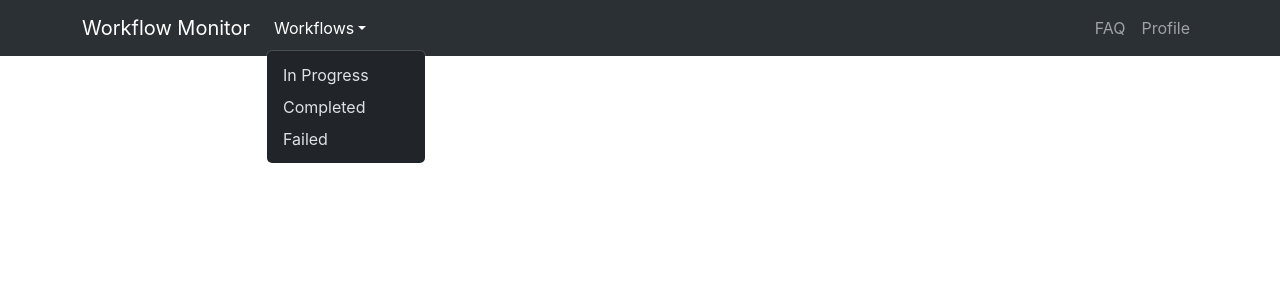
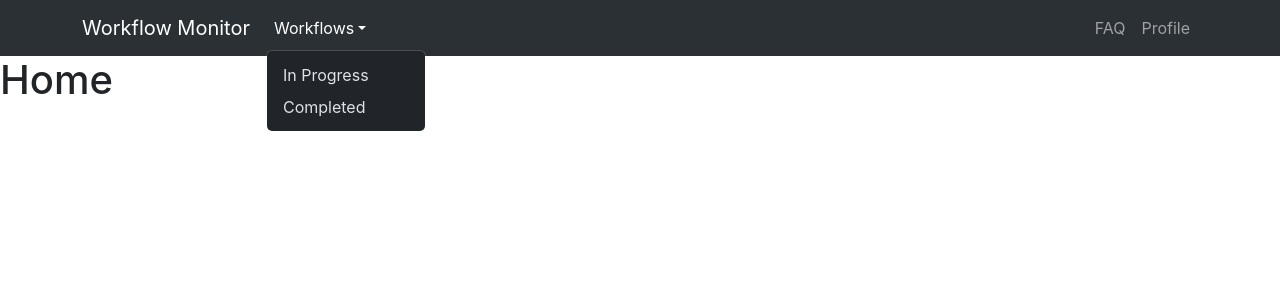
Before and after one commit to sidathasiri/workflow-automation-pwa, a React (Create React App) app: page / in a window 1280 px wide. Both pictures are taken after a click on the button "Workflows". Shown: the top 300 px of the page. Built offline with nearby package versions, Linux system fonts and the light colour scheme.

Commit message:
Add pages

```diff
--- a/src/App.tsx
+++ b/src/App.tsx
@@ -1,11 +1,11 @@
-import React from 'react';
-import './App.css';
 import NavigationBar from './components/Navbar';
+import HomePage from './pages/Home';
 
 function App() {
   return (
     <div className='App'>
       <NavigationBar />
+      <HomePage />
     </div>
   );
 }
--- a/src/components/Navbar/index.tsx
+++ b/src/components/Navbar/index.tsx
@@ -5,19 +5,6 @@ import NavDropdown from 'react-bootstrap/NavDropdown';
 
 function NavigationBar() {
   return (
-    // <Navbar bg='dark' data-bs-theme='dark'>
-    //   <Container>
-    //     <Navbar.Brand href='#home'>Workflow Monitor</Navbar.Brand>
-    //     <Nav className='me-auto'>
-    //       <NavDropdown title='Workflows' id='navbarScrollingDropdown'>
-    //         <NavDropdown.Item href='#action3'>In Progress</NavDropdown.Item>
-    //         <NavDropdown.Item href='#action4'>Completed</NavDropdown.Item>
-    //         <NavDropdown.Item href='#action5'>Failed</NavDropdown.Item>
-    //       </NavDropdown>
-    //       <Nav.Link href='#features'>FAQ</Nav.Link>
-    //     </Nav>
-    //   </Container>
-    // </Navbar>
     <Navbar
       bg='dark'
       data-bs-theme='dark'
@@ -31,13 +18,10 @@ function NavigationBar() {
         <Navbar.Collapse id='responsive-navbar-nav'>
           <Nav className='me-auto'>
             <NavDropdown title='Workflows' id='collasible-nav-dropdown'>
-              <NavDropdown.Item href='#action/3.1'>In Progress</NavDropdown.Item>
-              <NavDropdown.Item href='#action/3.2'>
-                Completed
+              <NavDropdown.Item href='#action/3.1'>
+                In Progress
               </NavDropdown.Item>
-              <NavDropdown.Item href='#action/3.4'>
-                Failed
-              </NavDropdown.Item>
+              <NavDropdown.Item href='#action/3.2'>Completed</NavDropdown.Item>
             </NavDropdown>
           </Nav>
           <Nav>
--- /dev/null
+++ b/src/pages/Home/index.tsx
@@ -0,0 +1,9 @@
+function HomePage() {
+  return (
+    <div>
+      <h1>Home</h1>
+    </div>
+  );
+}
+
+export default HomePage;
```
Also changed, not shown: src/pages/Workflows/Completed/index.tsx (added, +9 -0 lines), src/pages/Workflows/InProgress/index.tsx (added, +9 -0 lines).
